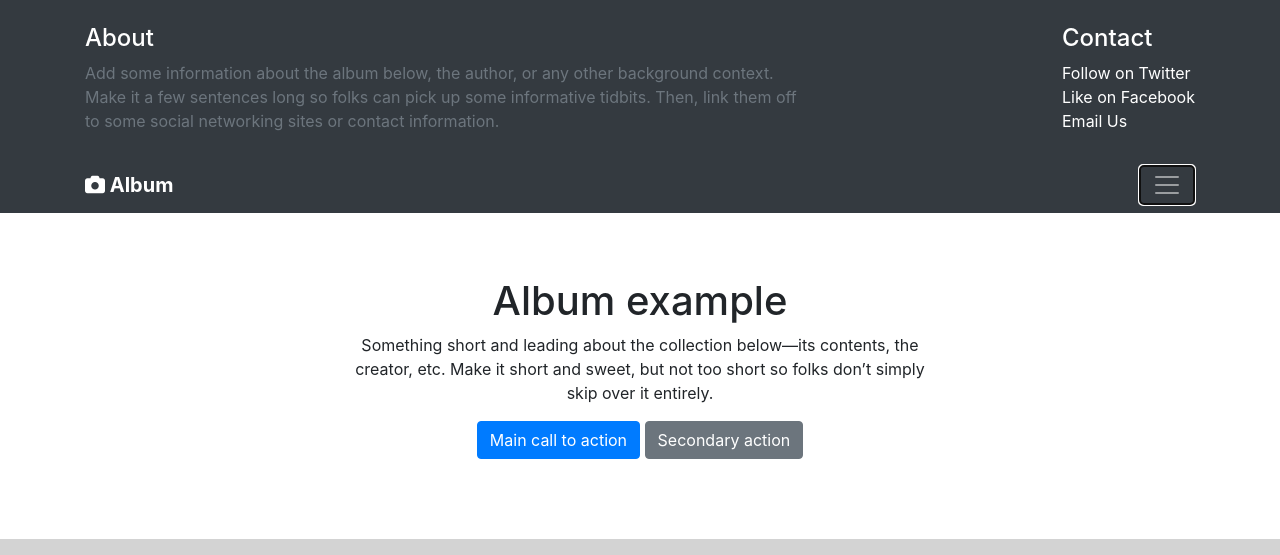
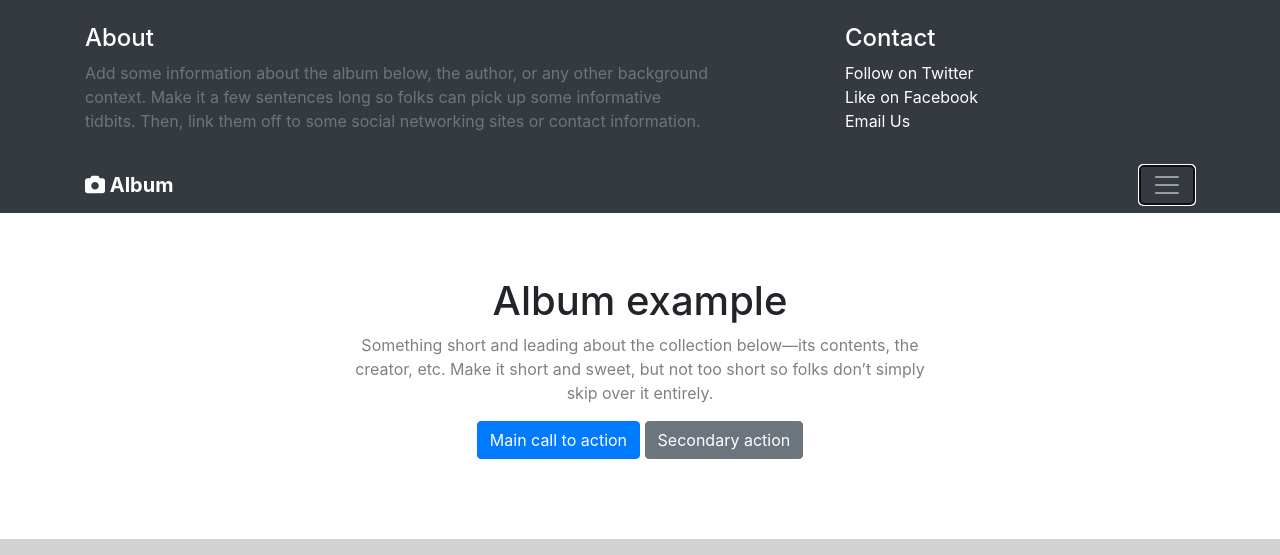
Before and after one commit to OnkurLal/day3, a plain HTML site: page part4/index.html in a window 1280 px wide. Both pictures are taken after a click on the button "Toggle navigation". Shown: the top 555 px of the page. Drawn offline with nearby package versions, Linux system fonts and the light colour scheme.

Commit message:
adjusted spacing in collapsed nav

```diff
--- a/part4/css/style.css
+++ b/part4/css/style.css
@@ -8,6 +8,7 @@ section {
 section p{
     padding-right: 24%;
     padding-left: 24%;
+    color: gray;
 }
 #sec{
     float: right;
@@ -34,9 +35,6 @@ footer{
 .navlink:hover{
     color: white;
 }
-#contact{
-    float: right;
+#about{
+    padding-right: 10%;
 }
-#about{
-    margin-right: 35%;
-}
--- a/part4/index.html
+++ b/part4/index.html
@@ -37,7 +37,18 @@
       <div class="collapse" id="navbarToggleExternalContent">
         <div class="bg-dark p-4">
           <div class="container">
-            <div id="contact">
+            <div class="row">
+              <div class="col-8" id="about">
+                <h5 class="text-white h4">About</h5>
+                <span class="text-muted"
+                  >Add some information about the album below, the author, or
+                  any other background context. Make it a few sentences long so
+                  folks can pick up some informative tidbits. Then, link them
+                  off to some social networking sites or contact
+                  information.</span
+                >
+              </div>
+              <div class="col-4">
                 <h5 class="text-white h4">Contact</h5>
                 <a
                   class="navlink"
@@ -61,14 +72,6 @@
                   >Email Us</a
                 >
               </div>
-            <div id="about">
-              <h5 class="text-white h4">About</h5>
-              <span class="text-muted"
-                >Add some information about the album below, the author, or any
-                other background context. Make it a few sentences long so folks
-                can pick up some informative tidbits. Then, link them off to
-                some social networking sites or contact information.</span
-              >
             </div>
           </div>
         </div>
```
Lines whose indentation alone changed are shown as unchanged.
